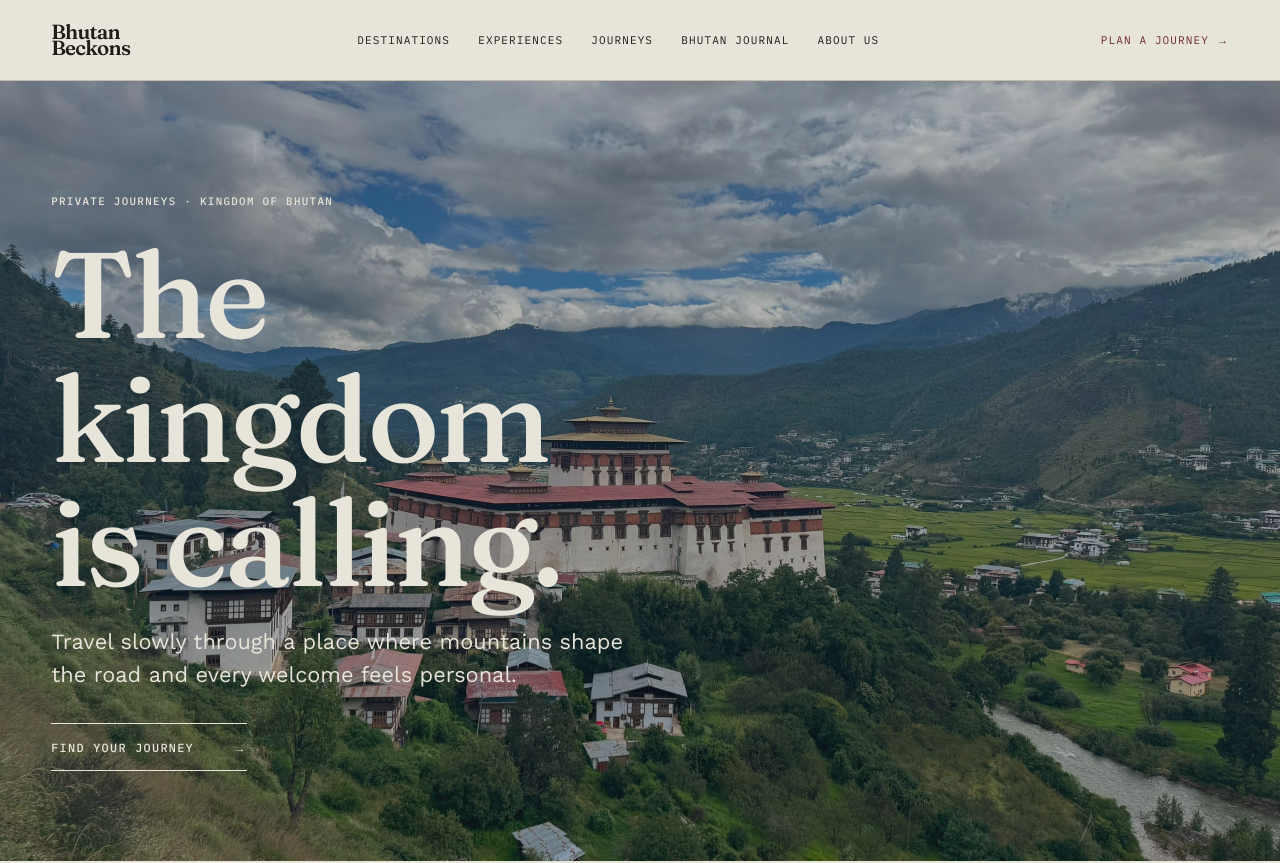
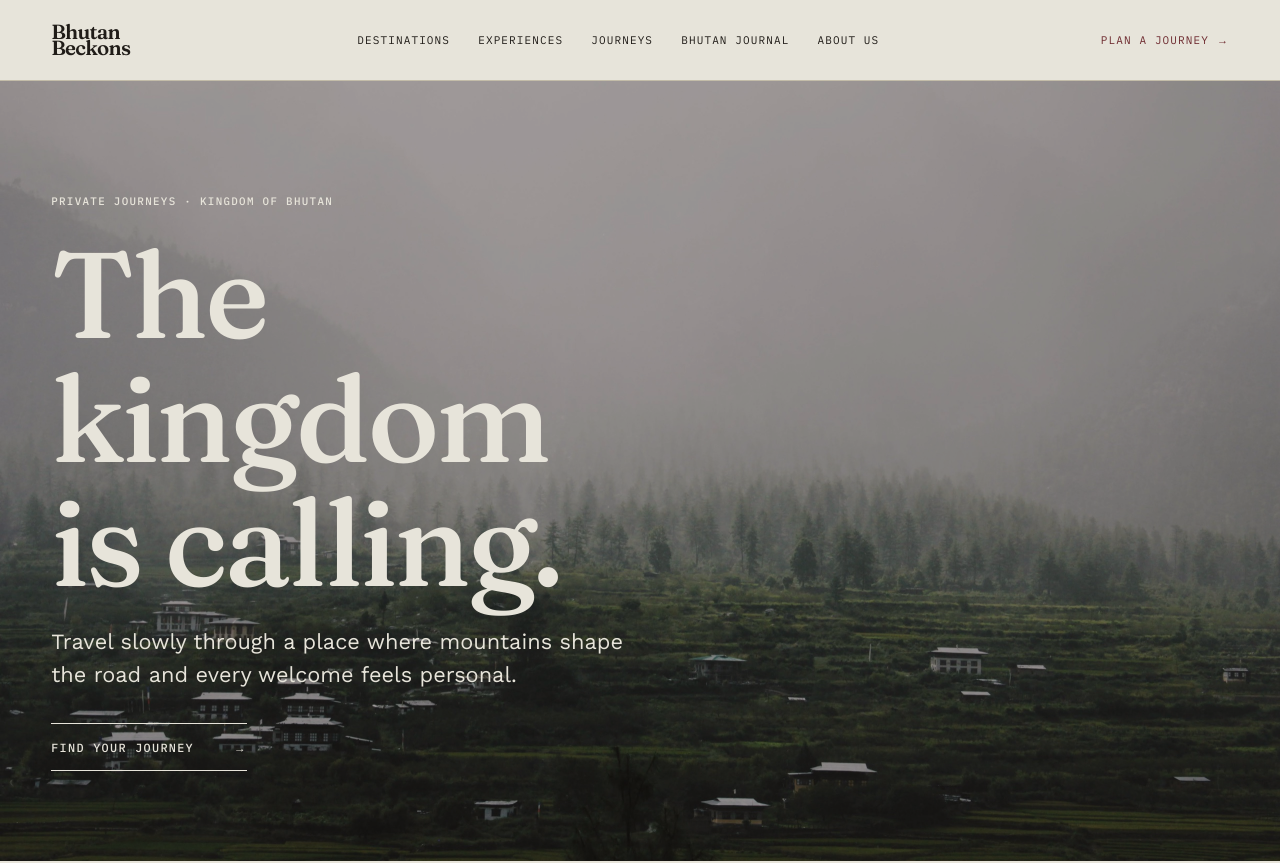
Before and after one commit to Tashinamgyel/BhutanBeckons, a Next.js app: page / in a window 1280 px wide. Shown: the top 863 px of the page. Built offline with nearby package versions, Linux system fonts and the light colour scheme.

Commit message:
feat: feature Paro Valley in homepage hero

```diff
--- a/src/app/page.tsx
+++ b/src/app/page.tsx
@@ -13,13 +13,13 @@ export default function HomePage() {
       <section className="home-hero" aria-labelledby="home-hero-title">
         <div className="home-hero__image">
           <Image
-            src={`${photos.rimpungDzong.src}?hero=home`}
-            alt={photos.rimpungDzong.alt}
+            src={`${photos.paroValley.src}?hero=home`}
+            alt={photos.paroValley.alt}
             fill
             loading="eager"
             fetchPriority="high"
             sizes="100vw"
-            style={{ objectPosition: photos.rimpungDzong.objectPosition }}
+            style={{ objectPosition: photos.paroValley.objectPosition }}
           />
         </div>
         <div className="home-hero__content content-shell">
```
